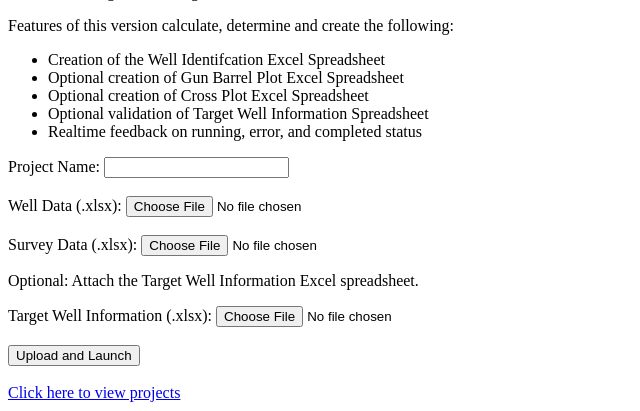
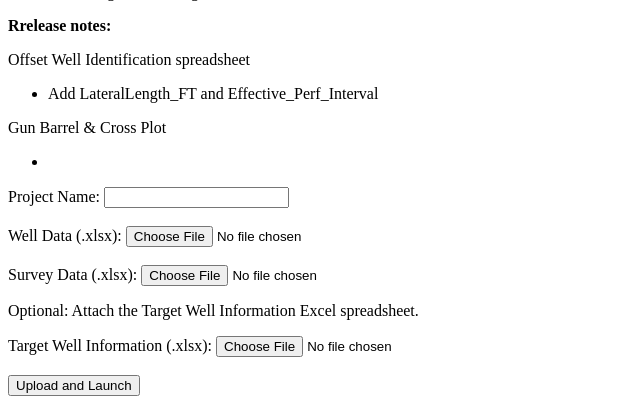
Before and after one commit to stevethomas15977/borehole, a Flask app: template app/templates/index.html in a window 1280 px wide. Shown: the part 84-495 px from the top of the page, without its empty margins (0-640 px from the left). Run offline with Flask 3, Linux system fonts and the light colour scheme; the template is opened without the code that fills it, so the values that code supplies are empty; parts of the project's set-up code (start-up, migrations or seed data) failed here and were passed over.

Commit message:
Refactor ETL helper to handle PerfInterval_FT assignment and update Excel task to include LateralLength_FT and Effective_Perf_Interval

```diff
--- a/app/helpers/etl_helper.py
+++ b/app/helpers/etl_helper.py
@@ -44,7 +44,10 @@ def load_wells(db_path:str , file_path: str) -> None:
             measured_depth = row["MD_FT"]
             kelly_bushing_elevation = row["ElevationKB_FT"]
             lateral_length = row["LateralLength_FT"]
-            perf_interval = row["PerfInterval_FT"] if row["PerfInterval_FT"] != None else row["LateralLength_FT"]
+            if isna(row["PerfInterval_FT"]) or row["PerfInterval_FT"] is None:
+                perf_interval = row["LateralLength_FT"]
+            else:
+                perf_interval = row["PerfInterval_FT"]
             proppant_intensity = row["ProppantIntensity_LBSPerFT"]
             state = row["StateProvince"]
             county = row["County"]
--- a/app/tasks/create_offset_well_identification_excel.py
+++ b/app/tasks/create_offset_well_identification_excel.py
@@ -32,7 +32,9 @@ class CreateOffsetWellIdentificationExcel(Task):
                                         'ENVInterval',
                                         'FirstProdDate',
                                         'TVD_FT',
+                                        'LateralLength_FT',
                                         'PerfInterval_FT',
+                                        'Effective_Perf_Interval'
                                         'ProppantIntensity_LBSPerFT',
                                         'BH_Lat',
                                         'BH_Long',
@@ -74,7 +76,9 @@ class CreateOffsetWellIdentificationExcel(Task):
                     'ENVInterval': well.interval,
                     'FirstProdDate': analysis.first_production_date,
                     'TVD_FT': well.total_vertical_depth,
+                    'LateralLength_FT': well.lateral_length,
                     'PerfInterval_FT': well.perf_interval,
+                    'Effective_Perf_Interval': well.perf_interval,
                     'ProppantIntensity_LBSPerFT': well.proppant_intensity,
                     'BH_Lat': well.bottom_hole_latitude,
                     'BH_Long': well.bottom_hole_longitude,
--- a/app/templates/index.html
+++ b/app/templates/index.html
@@ -9,13 +9,14 @@
     <h2>Welcome to {{ app }} on {{ env }}</h2>
     <p>Version: {{ version }} running on AWS Lightsail</p>
 
-    <p>Features of this version calculate, determine and create the following:</p>
+    <b>Rrelease notes:</b>
+    <p>Offset Well Identification spreadsheet</p>
     <ul>
-        <li>Creation of the Well Identifcation Excel Spreadsheet</li>
-        <li>Optional creation of Gun Barrel Plot Excel Spreadsheet</li>
-        <li>Optional creation of Cross Plot Excel Spreadsheet</li>
-        <li>Optional validation of Target Well Information Spreadsheet</li>
-        <li>Realtime feedback on running, error, and completed status</li>
+        <li>Add LateralLength_FT and Effective_Perf_Interval</li>
+    </ul>
+    <p>Gun Barrel & Cross Plot</p>
+    <ul>
+        <li></li>
     </ul>
 
     {% with messages = get_flashed_messages() %}
--- a/app/workflow_manager.py
+++ b/app/workflow_manager.py
@@ -77,7 +77,7 @@ class WorkflowManager:
         self._factory = TaskFactory(self._context)
 
 if __name__ == "__main__":
-    context = Context().popin_cork_10_mile()
+    context = Context().dragonfly_5_mile()
     workflow_manager = WorkflowManager(context)
     workflow_manager.project_initiation_workflow()
     workflow_manager.base_workflow()
```
